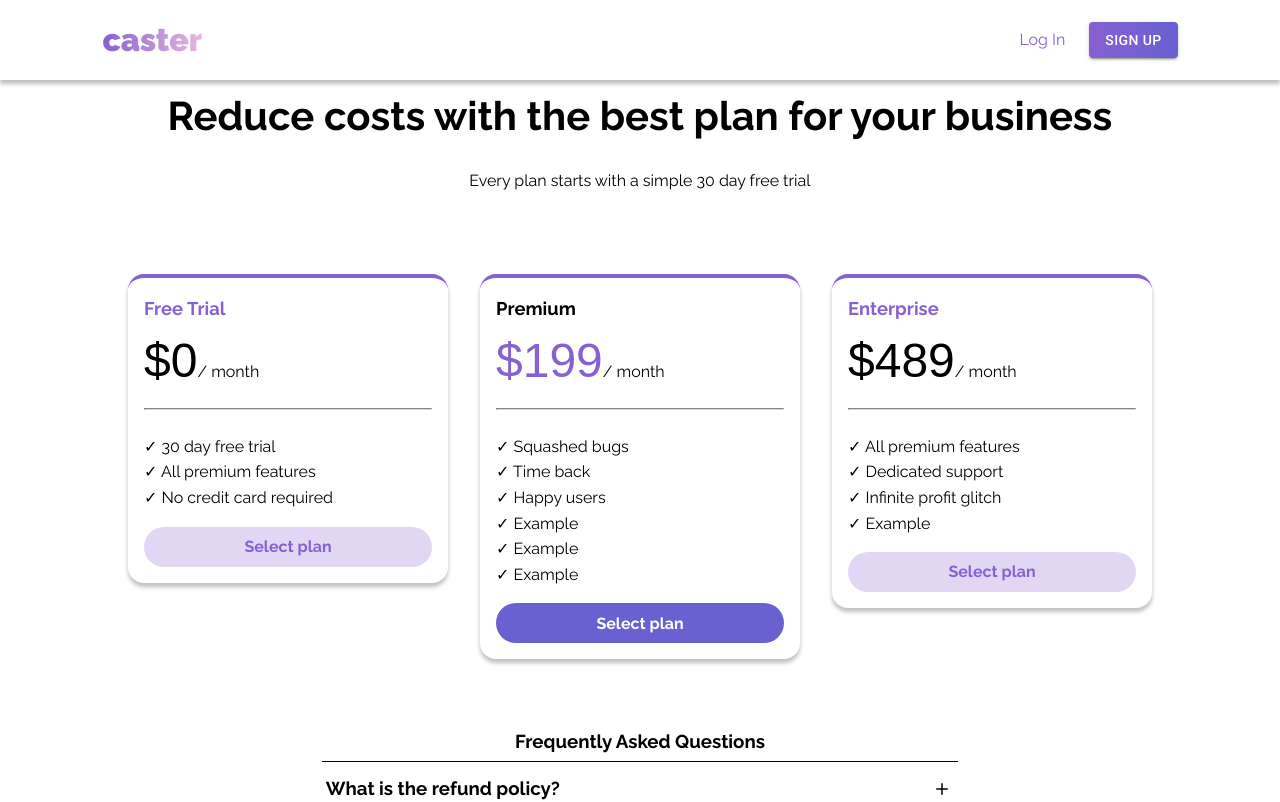
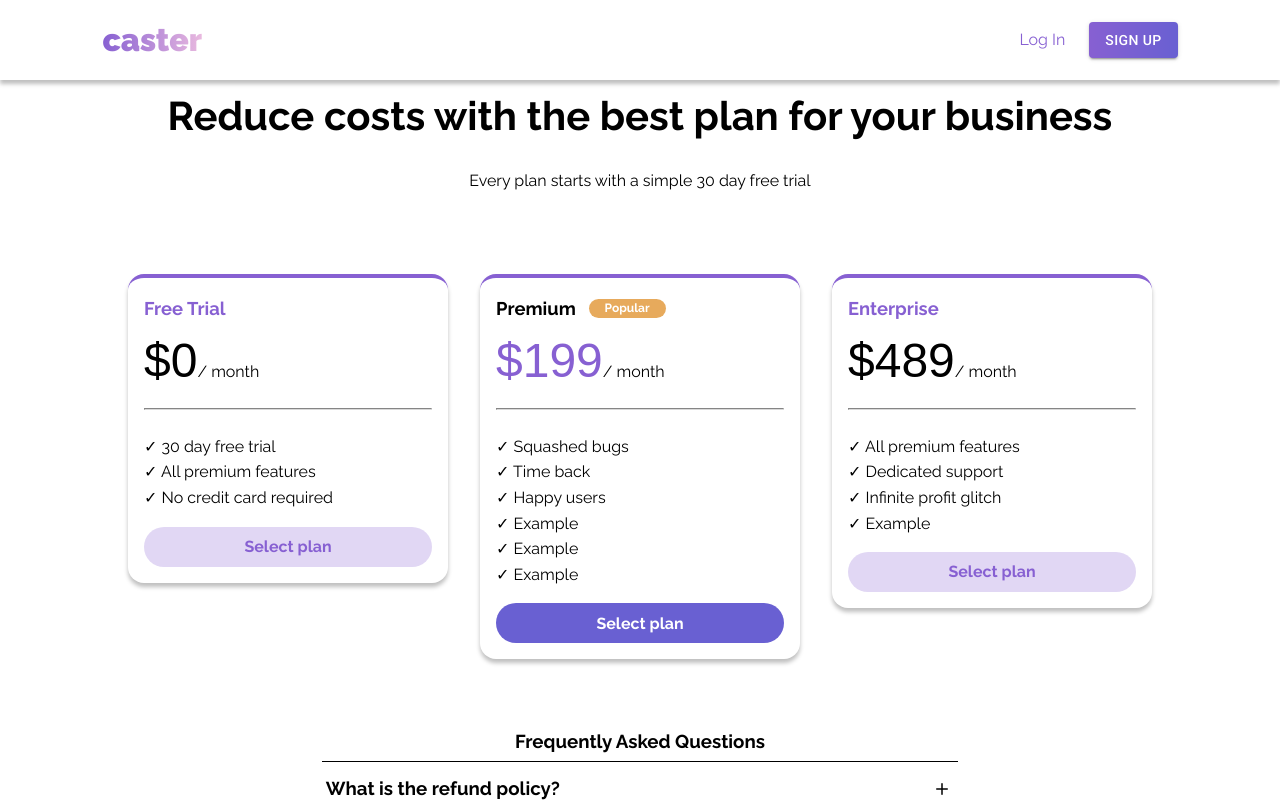
Before and after one commit to masonnh/NextStarterApp, a Next.js app: page /pricing in a window 1280 px wide. Shown: the top 802 px of the page. Built offline with nearby package versions, Linux system fonts and the light colour scheme; no server answers.

Commit message:
"Popular" tag on pricing card

```diff
--- a/src/components/pricing/PricingCard.tsx
+++ b/src/components/pricing/PricingCard.tsx
@@ -11,7 +11,10 @@ interface PricingCardProps {
 export default function PricingCard(props: PricingCardProps) {
     return (
         <div className="pricing-card">
-            <div className={`plan-name ${props.special === true ? 'plan-name-special' : ''}`}>{props.planName}</div>
+            <div className={`plan-name ${props.special === true ? 'plan-name-special' : ''}`}>
+                {props.planName}
+                {props.special && <span className="plan-special">Popular</span>}
+            </div>
 
             <div>
                 <span className={`plan-price ${props.special === true ? 'plan-price-special' : ''}`}>
--- a/src/styles/style.css
+++ b/src/styles/style.css
@@ -713,10 +713,23 @@ Use section labels as needed for readability.
     font-size: 1.15rem;
     font-weight: bold;
     color: var(--primary-color);
+    display: flex;
+    flex-direction: row;
+    align-items: center;
+    justify-content: flex-start;
+    grid-column-gap: 0.8rem;
 }
 
 .plan-name-special {
     color: var(--text-color);
+}
+
+.plan-special {
+    font-size: 0.75rem;
+    background-color: var(--accent-color-1);
+    color: var(--text-color-2);
+    padding: 0 1rem;
+    border-radius: 1rem;
 }
 
 .plan-price {
```
